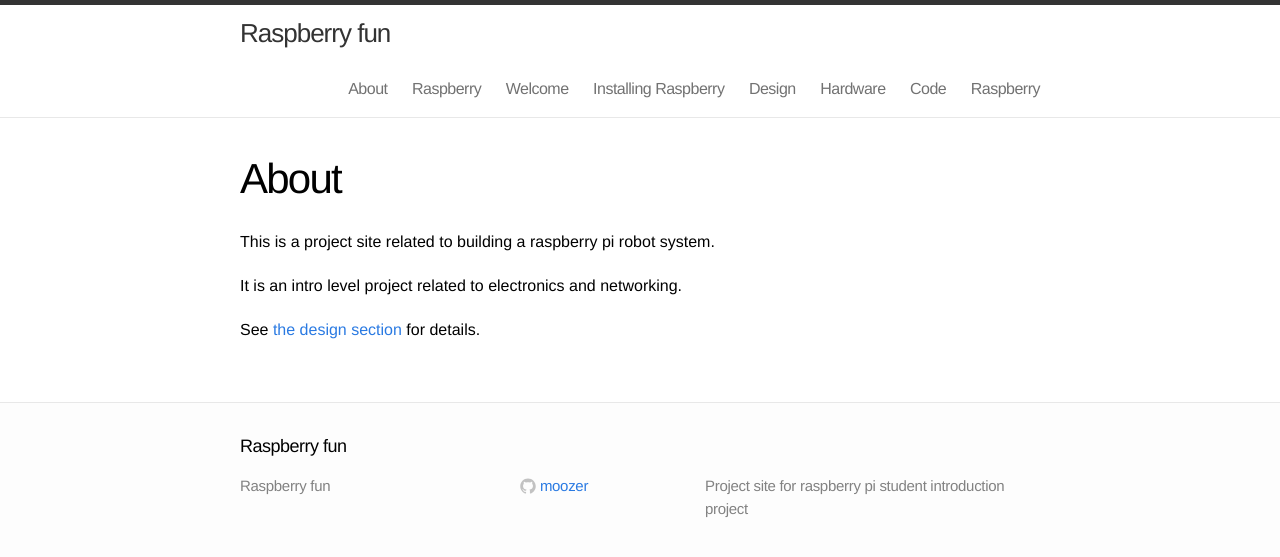
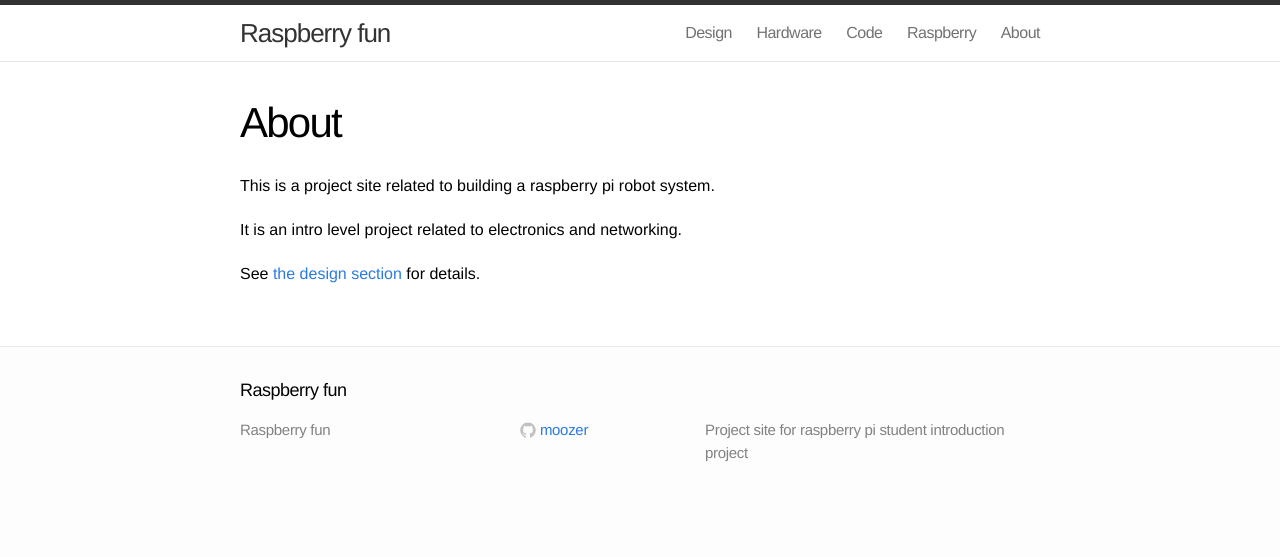
Before and after one commit to EAL-IT-Technology/RaspberryFun, a Jekyll site: the page built from about.md, in a window 1280 px wide. Shown: the top 557 px of the page. Built offline with Jekyll 4.4.1, drawn with Linux system fonts in a browser that asks for light colours.

Commit message:
removed unneeded "pages" from top bar navigation fixed about path

```diff
--- a/_includes/header.html
+++ b/_includes/header.html
@@ -17,12 +17,10 @@
         </svg>
       </a>
       <div class="trigger">
-        {% for page in site.pages %}
-          {% if page.title %}<a class="page-link" href="{{ page.url | prepend: site.baseurl }}">{{ page.title }}</a>{% endif %}
-        {% endfor %}
         {% for section in site.sections %}
           <a class="page-link" href="{{ section.path | prepend: site.baseurl }}">{{ section.title }}</a>
         {% endfor %}
+        <a class="page-link" href="{{ "/about.html" | prepend: site.baseurl }}">About</a>
 
       </div>
     </nav>
```
Also changed, not shown: about.md (+0 -1 lines).
